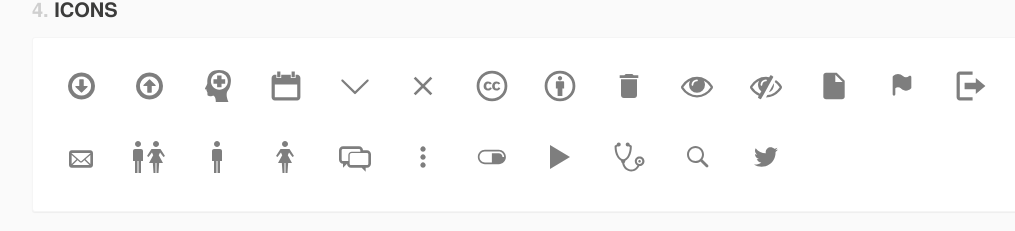
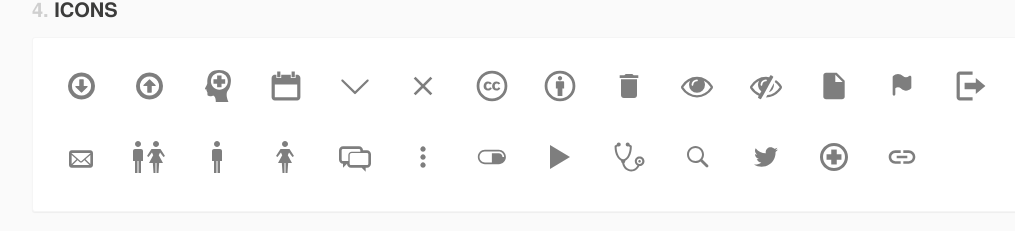
Before and after one commit to opentrials/style-guide, a plain HTML site: page index.html in a window 1280 px wide. Shown: the part 1958-2189 px from the top of the page, without its empty margins (96-1111 px from the left). Drawn offline with Linux system fonts and the light colour scheme.

Commit message:
new icons in page

```diff
--- a/index.html
+++ b/index.html
@@ -118,6 +118,8 @@
 				<li class="icon-23"></li>
 				<li class="icon-24"></li>
 				<li class="icon-25"></li>
+				<li class="icon-26"></li>
+				<li class="icon-27"></li>
 			</ul>
 		</section>
 
--- a/partials/_basic-style.scss
+++ b/partials/_basic-style.scss
@@ -679,6 +679,14 @@ section {
 		background-image: url('../assets/icons/twitter.svg');
 	}
 
+	.icon-26 {
+		background-image: url('../assets/icons/treatment.svg');
+	}
+
+	.icon-27 {
+		background-image: url('../assets/icons/link.svg');
+	}
+
 }
 
 /* xForm section - basic style */
```
Also changed, not shown: css/style-guide.css, 1 other file.
